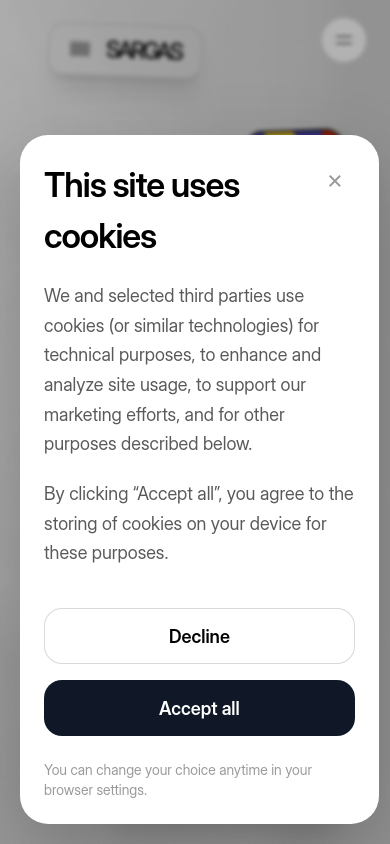
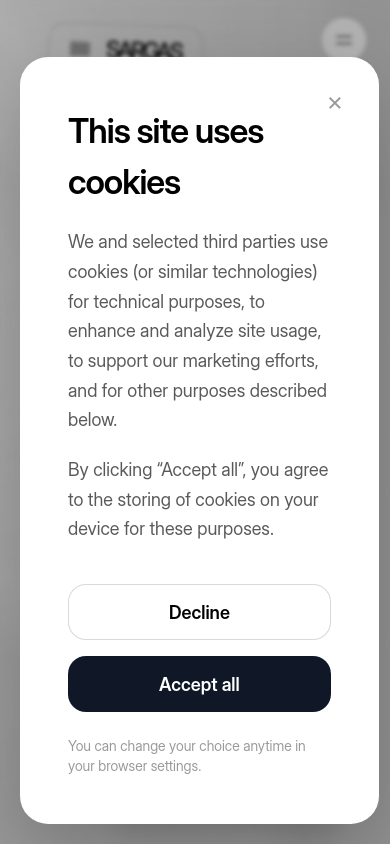
Before and after one commit to sargas-company/sargas-frontend-v2.0, a React (Vite) app: page / in a window 390 px wide. Shown: the top 844 px of the page. Built offline with nearby package versions, Linux system fonts and the light colour scheme; grey boxes are pictures that could not be loaded; a web font is replaced by a local one.

Commit message:
Current state.

```diff
--- a/src/components/layout/CookieConsentModal.tsx
+++ b/src/components/layout/CookieConsentModal.tsx
@@ -88,7 +88,7 @@ export function CookieConsentModal({
 						role="dialog"
 						aria-modal="true"
 						aria-label="Cookie consent"
-						className="fixed left-0 bottom-0 z-[9999] w-[92vw] max-w-[680px] -translate-x-[-20px] -translate-y-[20px] rounded-[28px] bg-white p-6 shadow-[0_30px_80px_rgba(0,0,0,0.22)] sm:p-12 sm:py-10"
+						className="fixed left-0 bottom-0 z-[9999] w-[92vw] max-w-[680px] -translate-x-[-20px] -translate-y-[20px] rounded-[28px] bg-white p-12 shadow-[0_30px_80px_rgba(0,0,0,0.22)] sm:p-12 sm:py-10"
 						initial={{ opacity: 0, y: 10, scale: 0.985 }}
 						animate={{ opacity: 1, y: 0, scale: 1 }}
 						exit={{ opacity: 0, y: 10, scale: 0.985 }}
```
